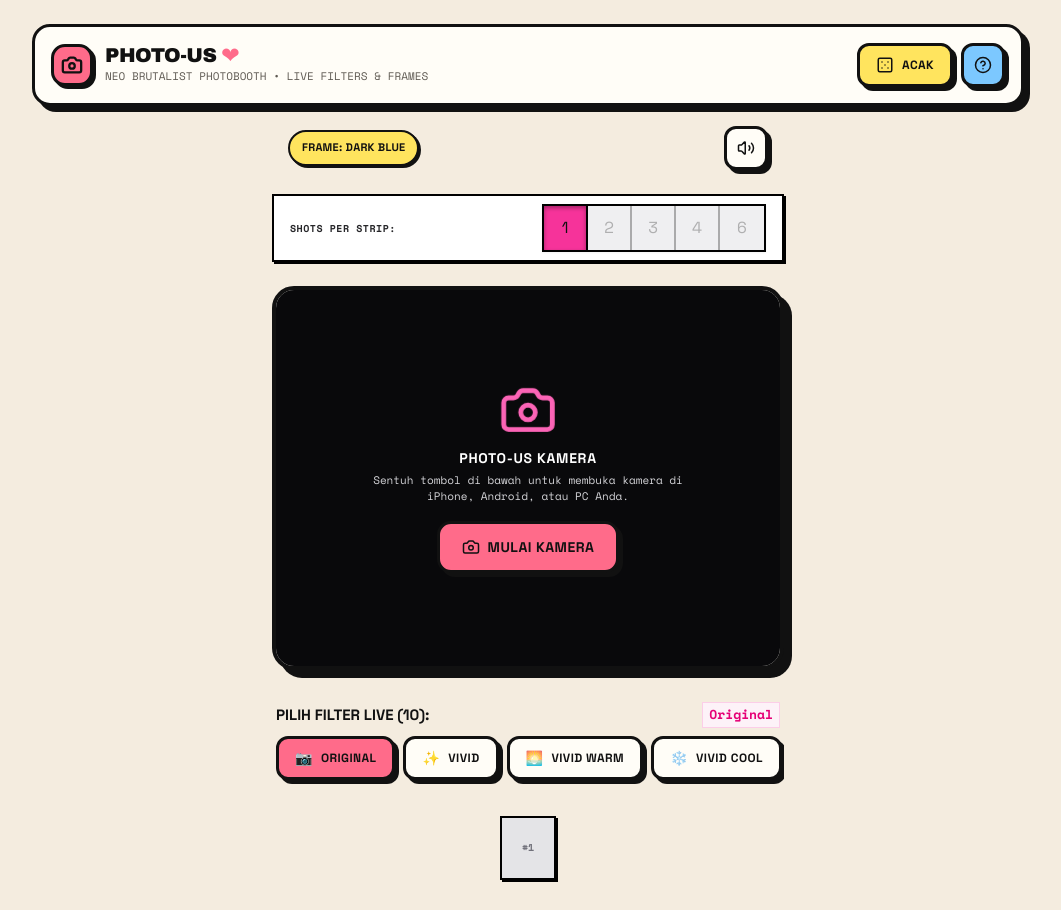
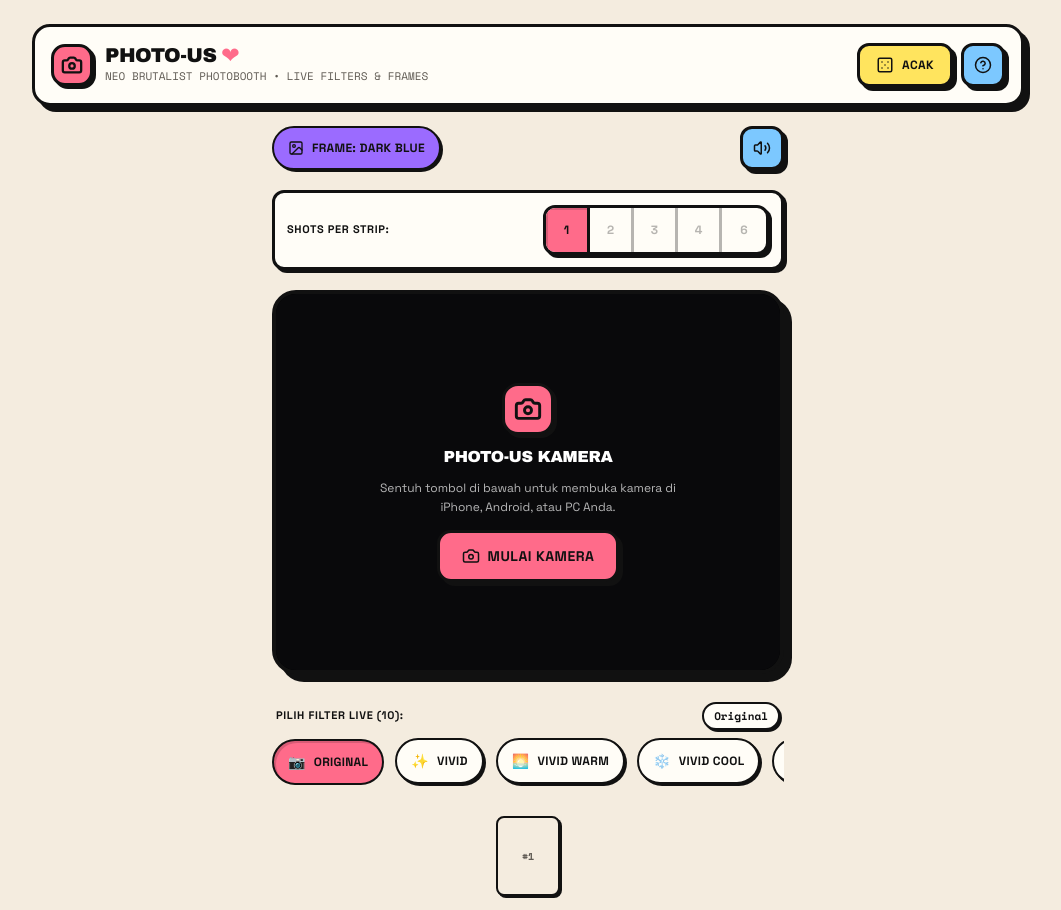
Before and after one commit to Bentarraya/photo-us, a React (Vite) app: page / in a window 1280 px wide. Shown: the top 910 px of the page, without its empty margins (112-1173 px from the left). Built offline with nearby package versions, Linux system fonts and the light colour scheme.

Commit message:
feat: reskin camera stage and filter controls

```diff
--- a/src/components/CameraView.jsx
+++ b/src/components/CameraView.jsx
@@ -537,11 +537,19 @@ export default function CameraView({
 
   return (
     <div className="flex flex-col items-center w-full max-w-lg mx-auto">
-      {/* Top Retro Bar */}
-      <div className="w-full flex justify-between items-center mb-6 px-4 flex-wrap gap-3">
-        <div className="flex items-center gap-2">
-          <span onClick={handleOpenFramePicker} className="pixel-badge shadow-sm cursor-pointer hover:bg-pink-100 active:translate-y-0.5">FRAME: {currentFrame?.name || layout.name}</span>
-        </div>
+      {/* Camera top bar */}
+      <div className="mb-5 flex w-full flex-wrap items-center justify-between gap-3">
+        <button
+          type="button"
+          onClick={handleOpenFramePicker}
+          className="nb-chip nb-chip--frame min-w-0 max-w-full"
+          aria-haspopup="dialog"
+          aria-label={`Ganti frame, frame aktif ${currentFrame?.name || layout.name}`}
+          title="Pilih frame"
+        >
+          <ImageIcon size={16} aria-hidden="true" />
+          <span className="truncate">FRAME: {currentFrame?.name || layout.name}</span>
+        </button>
 
         {/* Frame picker modal - uses shared FramePicker component */}
         <FramePicker
@@ -554,22 +562,22 @@ export default function CameraView({
 
         <div className="flex items-center gap-3">
           <button
+            type="button"
             onClick={toggleSound}
-            className="pixel-btn pixel-btn-icon min-w-[44px] min-h-[44px]"
+            className="nb-btn nb-btn-blue nb-btn-icon"
             title={soundOn ? 'Mute' : 'Unmute'}
+            aria-label={soundOn ? 'Matikan suara' : 'Nyalakan suara'}
           >
             {soundOn ? <Volume2 size={18} /> : <VolumeX size={18} />}
           </button>
         </div>
       </div>
 
-      {/* Segmented Control for Shots Per Strip */}
-      <div className="w-full mb-6 px-4 py-2 bg-white border-2 border-black flex items-center justify-between shadow-[2px_2px_0px_#000] flex-wrap gap-3">
-        <span className="text-[10px] font-mono font-bold text-zinc-800 uppercase tracking-wider flex items-center gap-1">
-          <span>SHOTS PER STRIP:</span>
-        </span>
+      {/* Segmented control for shots per strip */}
+      <div className="nb-card nb-card-sm mb-5 flex w-full flex-wrap items-center justify-between gap-3 p-3">
+        <span className="nb-label flex items-center gap-1">SHOTS PER STRIP:</span>
 
-        <div className="inline-flex border-2 border-black bg-zinc-100 overflow-hidden shadow-xs flex-wrap" role="group" aria-label="Shots per strip selector">
+        <div className="nb-segmented" role="group" aria-label="Shots per strip selector">
           {[1, 2, 3, 4, 6].map((num) => {
             const isAllowed = allowedShots.includes(num);
             const isSelected = totalShots === num;
@@ -581,13 +589,7 @@ export default function CameraView({
                 disabled={!isAllowed || isCapturing}
                 onClick={() => (!isAllowed || isCapturing) ? null : handleSelectShots(num)}
                 aria-pressed={isSelected}
-                className={`min-w-[44px] min-h-[44px] text-xs font-mono font-bold flex items-center justify-center border-r-2 border-black last:border-r-0 transition-all select-none ${
-                  isSelected
-                    ? 'bg-pink-500 text-white shadow-[inset_0_2px_4px_rgba(0,0,0,0.35)]'
-                    : isAllowed
-                    ? 'bg-white text-zinc-900 hover:bg-pink-100 active:bg-pink-200 cursor-pointer'
-                    : 'bg-zinc-200 text-zinc-400 opacity-30 cursor-not-allowed'
-                }`}
+                className={`nb-segment ${isSelected ? 'is-active' : ''} ${(!isAllowed || isCapturing) ? 'is-disabled' : ''}`}
                 title={
                   !isAllowed
                     ? `${num} Shots tidak didukung untuk frame ${currentFrame?.name || layout.name}`
@@ -601,8 +603,8 @@ export default function CameraView({
         </div>
       </div>
 
-      {/* Main Viewfinder Box */}
-      <div className="pixel-box-lg w-full relative bg-black aspect-[3/4] sm:aspect-[4/3] overflow-hidden flex items-center justify-center">
+      {/* Main camera stage */}
+      <div className="nb-camera relative flex aspect-[3/4] w-full items-center justify-center overflow-hidden sm:aspect-[4/3]">
         {showFlash && <div className="flash-screen" />}
 
         {/* Background hidden Video Stream for processing */}
@@ -617,50 +619,57 @@ export default function CameraView({
         {/* Live Filtered Canvas (WYSIWYG) */}
         <canvas
           ref={canvasRef}
-          className={`w-full h-full object-cover ${cameraState === 'active' ? 'block' : 'hidden'} ${isMirrored ? 'mirror-x' : ''}`}
+          className={`h-full w-full object-cover ${cameraState === 'active' ? 'block' : 'hidden'} ${isMirrored ? 'mirror-x' : ''}`}
           style={isMirrored ? { transform: 'scaleX(-1)' } : {}}
         />
 
         {/* IDLE STATE: User Gesture Button */}
         {cameraState === 'idle' && (
-          <div className="absolute inset-0 flex flex-col items-center justify-center text-center p-6 text-white bg-zinc-950 z-20">
-            <Camera size={52} className="mx-auto mb-3 text-pink-400 anim-heart" />
-            <h3 className="text-sm font-bold mb-1 tracking-wider">PHOTO-US KAMERA</h3>
-            <p className="text-[11px] font-mono mb-4 text-zinc-300 max-w-xs">
+          <div className="nb-camera-state justify-center bg-zinc-950">
+            <div className="nb-empty-state text-white">
+              <div className="nb-empty-icon">
+                <Camera size={28} strokeWidth={2.5} aria-hidden="true" />
+              </div>
+              <h3 className="font-display text-base leading-tight tracking-tight">PHOTO-US KAMERA</h3>
+              <p className="max-w-xs font-sans text-xs leading-relaxed text-white/70">
                 {retakeSlot !== null && retakeSlot !== undefined
                   ? `Nyalakan kamera untuk mengisi slot #${retakeSlot + 1}. Slot lain tetap tersimpan.`
                   : 'Sentuh tombol di bawah untuk membuka kamera di iPhone, Android, atau PC Anda.'}
               </p>
               <button
+                type="button"
                 onClick={handleStartCamera}
-              className="pixel-btn pixel-btn-primary pixel-btn-lg text-xs"
+                className="nb-btn nb-btn-primary nb-btn-lg text-xs"
               >
-              <Camera size={18} /> MULAI KAMERA
+                <Camera size={18} aria-hidden="true" /> MULAI KAMERA
               </button>
+            </div>
           </div>
         )}
 
         {/* LOADING STATE */}
         {cameraState === 'loading' && (
-          <div className="absolute inset-0 flex flex-col items-center justify-center text-center p-6 text-white bg-zinc-900/90 backdrop-blur-xs z-20">
-            <div className="countdown-badge text-2xl mb-3 anim-blink">⏳</div>
-            <p className="text-xs font-mono text-pink-200">Menunggu izin kamera dari browser...</p>
+          <div className="nb-camera-state justify-center bg-zinc-900/90 backdrop-blur-xs">
+            <div className="countdown-badge mb-3 anim-blink">⏳</div>
+            <p className="font-mono text-sm text-white/70">Menunggu izin kamera dari browser...</p>
           </div>
         )}
 
         {/* ERROR / DENIED / INSECURE CONTEXT STATE */}
         {cameraState === 'error' && (
-          <div className="absolute inset-0 flex flex-col items-center justify-center text-center p-5 text-white bg-zinc-950 z-20 overflow-y-auto">
-            <AlertTriangle size={38} className="text-yellow-400 mb-2" />
-            <p className="text-xs font-bold text-red-400 mb-2">
+          <div className="nb-camera-state justify-start bg-zinc-950">
+            <AlertTriangle size={38} className="mb-2 text-nb-yellow" aria-hidden="true" />
+            <div className="nb-alert mb-3 w-full max-w-sm text-left">
+              <p className="text-xs font-bold">
                 {cameraErrorDetail?.message || 'Kamera gagal dimulai.'}
               </p>
+            </div>
 
             {/* Platform specific resolution instructions */}
-            <div className="text-[10px] font-mono text-zinc-300 bg-zinc-900 p-3 border border-zinc-700 text-left mb-3 max-w-xs">
+            <div className="nb-code-card mb-3 w-full max-w-sm text-left">
               {cameraErrorDetail?.reason === 'denied' && (
                 <>
-                  <p className="font-bold text-yellow-300 mb-1">Cara mengaktifkan kembali:</p>
+                  <p className="mb-1 font-bold">Cara mengaktifkan kembali:</p>
                   <p className="mb-1">📱 <b>iPhone / Safari:</b> Masuk ke <i>Settings → Safari → Camera</i> ubah ke "Allow", atau klik logo <b>aA</b> di address bar → <i>Website Settings → Camera → Allow</i>.</p>
                   <p>💻 <b>Mac Safari:</b> Buka <i>Safari → Settings → Websites → Camera</i> ubah situs ini ke "Allow".</p>
                 </>
@@ -676,16 +685,18 @@ export default function CameraView({
               )}
             </div>
 
-            <div className="flex gap-2">
+            <div className="flex flex-wrap justify-center gap-2">
               <button
+                type="button"
                 onClick={handleStartCamera}
-                className="pixel-btn pixel-btn-primary text-xs"
+                className="nb-btn nb-btn-primary text-xs"
               >
                 COBA LAGI
               </button>
               <button
+                type="button"
                 onClick={() => fileInputRef.current?.click()}
-                className="pixel-btn pixel-btn-cyan text-xs"
+                className="nb-btn nb-btn-teal text-xs"
               >
                 UPLOAD FOTO
               </button>
@@ -693,15 +704,15 @@ export default function CameraView({
           </div>
         )}
 
-        {/* Viewfinder Retro Crosshair overlay */}
-        <div className="absolute inset-0 pointer-events-none border-[3px] border-white/20 m-2 flex flex-col justify-between p-2">
-          <div className="flex justify-between items-center text-[9px] text-white/70 font-mono">
+        {/* Viewfinder HUD */}
+        <div className="nb-camera-hud">
+          <div className="flex items-center justify-between font-mono text-[9px] text-white/70">
             <span className="flex items-center gap-1">
-              <span className="w-2 h-2 rounded-full bg-red-500 inline-block anim-blink" /> REC
+              <span className="anim-blink inline-block h-2 w-2 rounded-full bg-red-500" /> REC
             </span>
             <span>FILTER: {currentFilter.name.toUpperCase()}</span>
           </div>
-          <div className="flex justify-between text-[9px] text-white/50 font-mono">
+          <div className="flex justify-between font-mono text-[9px] text-white/50">
             <span>[+] FOCUS</span>
             <span>BATTERY: 99%</span>
           </div>
@@ -709,37 +720,42 @@ export default function CameraView({
 
         {/* Countdown Overlay */}
         {countdown && (
-          <div className="absolute inset-0 flex flex-col items-center justify-center bg-black/40 backdrop-blur-[2px] z-30">
+          <div className="absolute inset-0 z-30 flex flex-col items-center justify-center bg-black/40 backdrop-blur-[2px]">
             <div className="countdown-badge">{countdown}</div>
-            <div className="text-white text-xs font-mono mt-2 bg-black/70 px-3 py-1 border border-white">
-              POSE {currentShotIndex} DARI {totalShots}!
+            <div className="mt-3 rounded-xl border-2 border-white/20 bg-black/70 p-2">
+              <span className="nb-pill">POSE {currentShotIndex} DARI {totalShots}!</span>
             </div>
           </div>
         )}
 
         {/* Banner between shots */}
         {isCapturing && !countdown && (
-          <div className="absolute top-4 inset-x-4 bg-pink-500 text-white text-center py-1 text-xs font-bold border-2 border-black z-20">
+          <div className="nb-camera-banner absolute inset-x-4 top-4 z-20">
             BERSIAP UNTUK FOTO KE-{currentShotIndex} / {totalShots}...
           </div>
         )}
 
         {/* Bottom floating camera controls */}
         {cameraState === 'active' && (
-          <div className="absolute bottom-2 left-2 right-2 flex justify-between items-center z-10 pointer-events-auto">
+          <div className="pointer-events-auto absolute bottom-2 left-2 right-2 z-10 flex items-center justify-between">
             <button
+              type="button"
               onClick={toggleCameraFacing}
               disabled={isCapturing}
-              className="pixel-btn pixel-btn-icon bg-white/90 hover:bg-white text-black min-h-[44px] min-w-[44px]"
+              className="nb-btn nb-btn-icon"
               title="Ganti Kamera Depan/Belakang"
+              aria-label="Ganti kamera depan atau belakang"
             >
-              <RefreshCw size={18} />
+              <RefreshCw size={18} aria-hidden="true" />
             </button>
 
             <button
+              type="button"
               onClick={() => setIsMirrored(!isMirrored)}
               disabled={isCapturing}
-              className={`pixel-btn text-[10px] px-3 py-2 min-h-[44px] ${isMirrored ? 'pixel-btn-accent' : 'bg-white/90'}`}
+              className={`nb-btn min-h-[44px] px-3 ${isMirrored ? 'nb-btn-primary' : ''}`}
+              aria-pressed={isMirrored}
+              aria-label={isMirrored ? 'Matikan mirror' : 'Nyalakan mirror'}
             >
               {isMirrored ? 'MIRROR: ON' : 'MIRROR: OFF'}
             </button>
@@ -748,24 +764,24 @@ export default function CameraView({
       </div>
 
       {/* FILTER SELECTOR: Horizontally scrollable chip row */}
-      <div className="w-full mt-8">
-        <div className="text-[15px] font-bold mb-2 flex justify-between items-center px-1">
-          <span>PILIH FILTER LIVE ({FILTERS_REGISTRY.length}):</span>
-          <span className="text-pink-600 font-mono text-[13px] bg-pink-50 px-1.5 py-0.5 border border-pink-200">{currentFilter.name}</span>
+      <div className="mt-7 w-full">
+        <div className="mb-2 flex flex-wrap items-center justify-between gap-2 px-1">
+          <span className="nb-label">PILIH FILTER LIVE ({FILTERS_REGISTRY.length}):</span>
+          <span className="nb-pill">{currentFilter.name}</span>
         </div>
-        <div className="flex gap-2 overflow-x-auto pb-3 scrollbar-thin px-1">
+        <div className="nb-filter-rail px-1">
           {FILTERS_REGISTRY.map((filt) => (
             <button
               key={filt.id}
+              type="button"
               onClick={() => {
                 playClickSound();
                 onSelectFilter(filt.id);
               }}
-              className={`pixel-btn text-[10px] px-3 py-2 flex items-center gap-2 shrink-0 min-h-[46px] ${
-                selectedFilterId === filt.id ? 'pixel-btn-primary' : 'bg-white'
-              }`}
+              aria-pressed={selectedFilterId === filt.id}
+              className={`nb-chip shrink-0 ${selectedFilterId === filt.id ? 'is-active' : ''}`}
             >
-              <span className="text-sm">{filt.emoji}</span>
+              <span className="text-sm" aria-hidden="true">{filt.emoji}</span>
               <span className="whitespace-nowrap font-bold">{filt.name}</span>
             </button>
           ))}
@@ -774,29 +790,36 @@ export default function CameraView({
 
       {/* Captured shots progress preview row */}
       {totalShots >= 1 && (
-        <div className="flex gap-3 mt-6 w-full justify-center flex-wrap px-2">
+        <div className="mt-5 flex w-full flex-wrap justify-center gap-3 px-2">
           {Array.from({ length: totalShots }).map((_, idx) => (
             <div
               key={idx}
+              role="button"
+              tabIndex={0}
+              aria-label={capturedShots[idx] ? `Retake foto #${idx + 1}` : `Isi slot #${idx + 1}`}
               onClick={() => handleRetakeSingleSlot(idx)}
-              className={`w-14 h-16 border-2 border-black flex items-center justify-center bg-zinc-200 overflow-hidden relative transition-all shadow-[2px_2px_0px_#000] ${
-                currentShotIndex === idx + 1 && isCapturing ? 'ring-2 ring-pink-500 animate-pulse' : ''
-              } ${
-                capturedShots[idx] && !isCapturing ? 'cursor-pointer hover:ring-2 hover:ring-pink-500 hover:scale-105 active:translate-y-0.5' : ''
+              onKeyDown={(event) => {
+                if (event.key === 'Enter' || event.key === ' ') {
+                  event.preventDefault();
+                  handleRetakeSingleSlot(idx);
+                }
+              }}
+              className={`nb-thumb ${capturedShots[idx] ? 'is-filled' : 'is-empty'} ${
+                currentShotIndex === idx + 1 && isCapturing ? 'is-active' : ''
               }`}
               title={capturedShots[idx] && !isCapturing ? `Klik untuk retake foto #${idx + 1}` : `Slot #${idx + 1}`}
             >
               {capturedShots[idx] ? (
                 <>
-                  <img src={capturedShots[idx]} alt={`Shot ${idx+1}`} className="w-full h-full object-cover" />
+                  <img src={capturedShots[idx]} alt={`Shot ${idx+1}`} className="h-full w-full object-cover" />
                   {!isCapturing && (
-                    <div className="absolute inset-0 bg-black/40 opacity-0 hover:opacity-100 flex items-center justify-center transition-opacity text-white">
-                      <RotateCcw size={16} />
+                    <div className="absolute inset-0 flex items-center justify-center bg-black/40 text-white opacity-0 transition-opacity hover:opacity-100">
+                      <RotateCcw size={16} aria-hidden="true" />
                     </div>
                   )}
                 </>
               ) : (
-                <span className="text-[10px] text-zinc-500 font-mono font-bold">#{idx + 1}</span>
+                <span className="font-mono text-[10px] font-bold text-nb-muted">#{idx + 1}</span>
               )}
             </div>
           ))}
--- a/src/styles/neo-brutalism.css
+++ b/src/styles/neo-brutalism.css
@@ -557,6 +557,168 @@ button {
   box-shadow: 3px 3px 0 var(--nb-ink);
 }
 
+/* Camera stage */
+.nb-camera {
+  position: relative;
+  display: flex;
+  align-items: center;
+  justify-content: center;
+  overflow: hidden;
+  border: 4px solid var(--nb-ink);
+  border-radius: 24px;
+  background: #000000;
+  box-shadow: 8px 8px 0 var(--nb-ink);
+}
+
+.nb-camera-state {
+  position: absolute;
+  inset: 0;
+  z-index: 20;
+  display: flex;
+  flex-direction: column;
+  align-items: center;
+  gap: 12px;
+  padding: 20px;
+  overflow-y: auto;
+  color: #ffffff;
+  text-align: center;
+}
+
+.nb-camera-state .countdown-badge {
+  font-size: 44px;
+  text-shadow: 2px 2px 0 var(--nb-ink);
+}
+
+.nb-camera-hud {
+  position: absolute;
+  inset: 8px;
+  z-index: 10;
+  display: flex;
+  flex-direction: column;
+  justify-content: space-between;
+  padding: 8px;
+  border: 2px solid rgba(255, 255, 255, 0.3);
+  pointer-events: none;
+}
+
+.nb-alert {
+  padding: 12px;
+  border: 2px solid var(--nb-ink);
+  border-radius: 12px;
+  background: #ffe3e0;
+  color: var(--nb-ink);
+}
+
+.nb-code-card {
+  padding: 12px;
+  border: 2px solid var(--nb-ink);
+  border-radius: 12px;
+  background: var(--nb-bg);
+  color: var(--nb-ink);
+  font-family: "Space Mono", monospace;
+  font-size: 11px;
+  line-height: 1.55;
+  overflow-wrap: anywhere;
+}
+
+.nb-code-card code {
+  font-family: inherit;
+  font-weight: 700;
+}
+
+.nb-camera-banner {
+  padding: 6px 10px;
+  border: 2px solid var(--nb-ink);
+  border-radius: 8px;
+  background: var(--nb-pink);
+  color: var(--nb-ink);
+  box-shadow: 3px 3px 0 var(--nb-ink);
+  font-family: "Space Grotesk", sans-serif;
+  font-size: 11px;
+  font-weight: 700;
+  line-height: 1.2;
+  text-align: center;
+  text-transform: uppercase;
+}
+
+/* Filter rail */
+.nb-filter-rail {
+  display: flex;
+  gap: 12px;
+  overflow-x: auto;
+  padding-bottom: 12px;
+  scrollbar-width: thin;
+  scroll-snap-type: x proximity;
+  overscroll-behavior-x: contain;
+  -webkit-overflow-scrolling: touch;
+}
+
+.nb-filter-rail > * {
+  scroll-snap-align: start;
+}
+
+.nb-filter-rail .nb-chip {
+  min-height: 46px;
+}
+
+.nb-chip--frame {
+  max-width: 100%;
+  background: var(--nb-purple);
+  color: var(--nb-ink);
+}
+
+.nb-chip--frame span {
+  min-width: 0;
+  overflow: hidden;
+  text-overflow: ellipsis;
+}
+
+/* Captured thumbnails */
+.nb-thumb {
+  position: relative;
+  display: flex;
+  align-items: center;
+  justify-content: center;
+  flex-shrink: 0;
+  width: 64px;
+  height: 80px;
+  overflow: hidden;
+  border: 2px solid var(--nb-ink);
+  border-radius: 8px;
+  box-shadow: 2px 2px 0 var(--nb-ink);
+  background: var(--nb-surface);
+  color: var(--nb-muted);
+  cursor: pointer;
+  transition:
+    transform 120ms ease,
+    box-shadow 120ms ease;
+}
+
+.nb-thumb.is-empty {
+  background: var(--nb-bg);
+}
+
+.nb-thumb.is-filled {
+  background: var(--nb-ink);
+}
+
+.nb-thumb.is-filled:hover:not(.is-active) {
+  transform: translateY(-2px);
+}
+
+.nb-thumb.is-active {
+  border-color: var(--nb-pink);
+  box-shadow:
+    0 0 0 3px var(--nb-pink),
+    2px 2px 0 var(--nb-ink);
+  animation: nbThumbPulse 1.2s ease-in-out infinite;
+}
+
+.nb-thumb:focus-visible {
+  outline: 3px solid var(--nb-ink);
+  outline-offset: 3px;
+}
+
 /* Modals */
 .nb-modal-overlay,
 .pixel-overlay {
@@ -707,6 +869,20 @@ button {
   animation: slideUp 260ms ease-out forwards;
 }
 
+@keyframes nbThumbPulse {
+  0%,
+  100% {
+    box-shadow:
+      0 0 0 3px var(--nb-pink),
+      2px 2px 0 var(--nb-ink);
+  }
+  50% {
+    box-shadow:
+      0 0 0 6px rgba(255, 107, 138, 0.35),
+      2px 2px 0 var(--nb-ink);
+  }
+}
+
 .mirror-x {
   transform: scaleX(-1);
 }
@@ -721,7 +897,8 @@ button {
   .nb-chip,
   .nb-segment,
   .nb-input,
-  .pixel-input {
+  .pixel-input,
+  .nb-thumb {
     animation-duration: 0.01ms !important;
     animation-iteration-count: 1 !important;
     transition-duration: 0.01ms !important;
```
Lines whose indentation alone changed are shown as unchanged.
